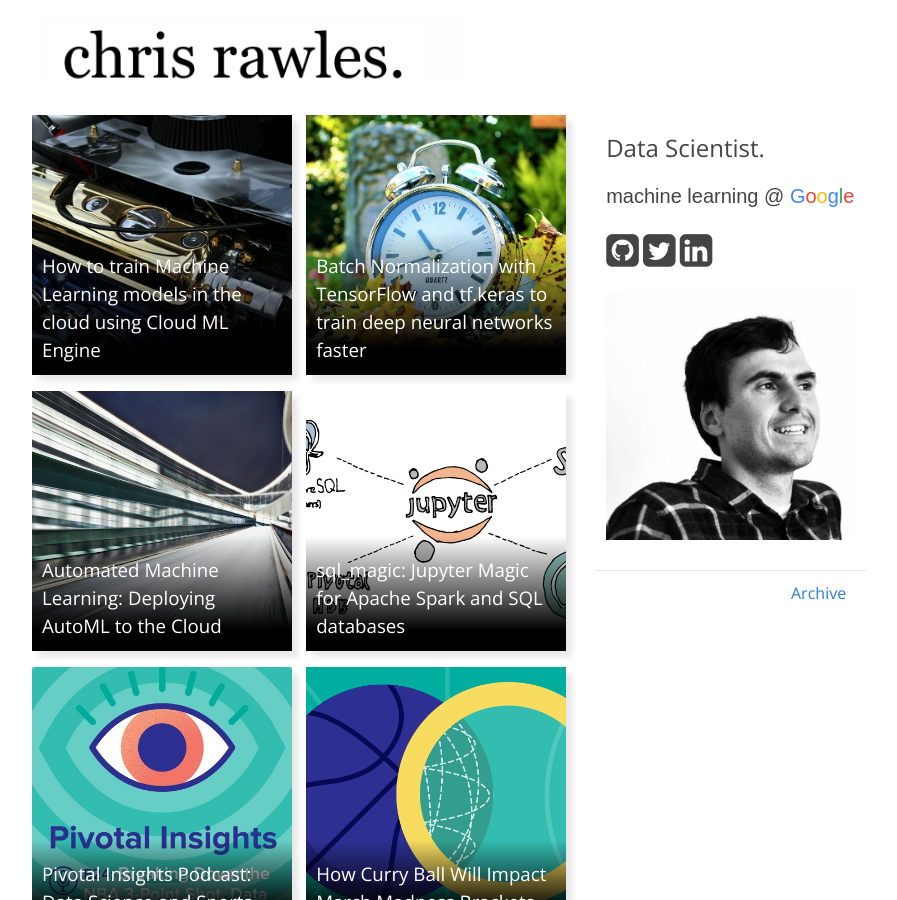
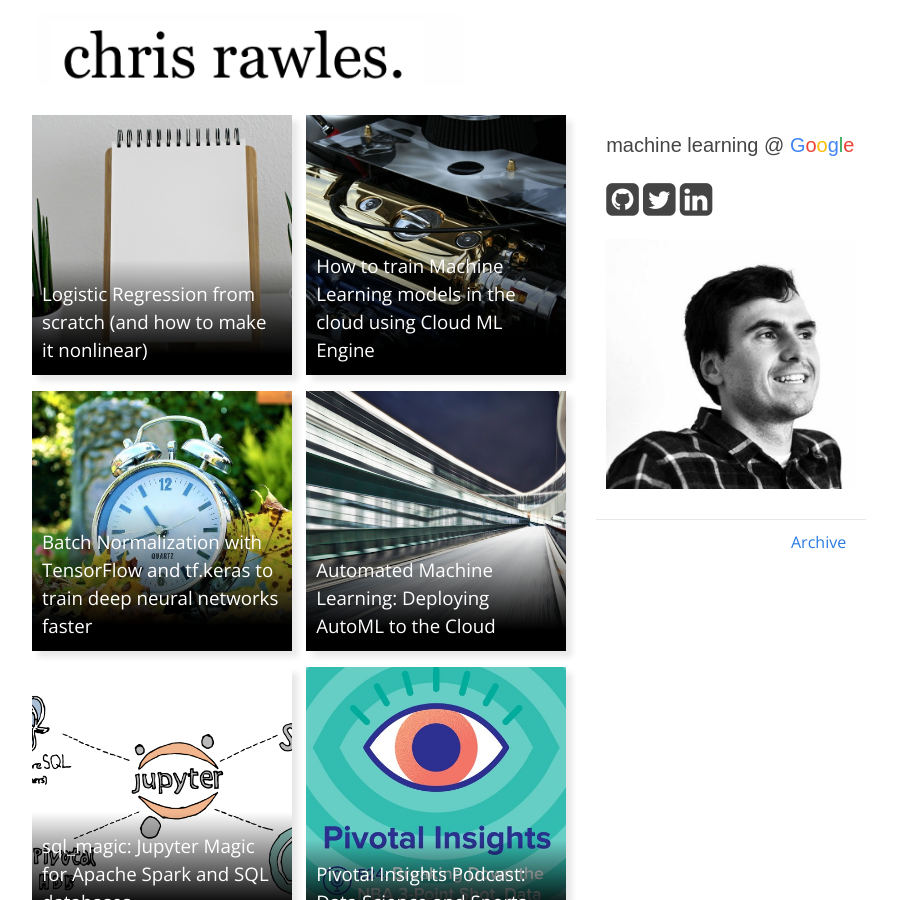
Before and after one commit to crawles/crawles.github.io, a Jekyll site: the page built from index.html, in a window 1280 px wide and 900 px high. Shown: the whole window, without its empty margins (178-1075 px from the left). Built offline with Jekyll 4.4.1, drawn with Linux system fonts in a browser that asks for light colours; some web fonts are replaced; some of the changed lines change nothing that is shown.

Commit message:
Added logistic regression post

````diff
--- a/_config.yml
+++ b/_config.yml
@@ -6,7 +6,7 @@
 # 'jekyll serve'. If you change this file, please restart the server process.
 
 # Site settings
-title: "Chris Rawles.  Data Scientist."
+title: "Chris Rawles"
 baseurl: "" # the subpath of your site, e.g. /blog
 url: "http://crawles.github.io" # the base hostname & protocol for your site
 permalink: /:title/
--- a/_includes/grid-profile.html
+++ b/_includes/grid-profile.html
@@ -4,7 +4,6 @@
 </head>
 <div class="grid-profile">
 	<div class="greeting">
-        <h2>Data Scientist.</h2>
         <h3><a href="https://cloud.google.com/products/machine-learning/"><span style="font-family:'Product Sans', Arial, sans-serif;font-size:20px;color:#444444">machine learning @ <span style="color:#4285F4">G</span><span style="color:#EA4335">o</span><span style="color:#FBBC05">o</span><span style="color:#4285F4">g</span><span style="color:#34A853">l</span><span style="color:#EA4335">e</span></span></a></h3>
 
 	</div>
--- /dev/null
+++ b/_posts/2018-06-24-lr-scratch.md
@@ -0,0 +1,159 @@
+---
+layout: post
+title: "Logistic Regression from scratch (and how to make it nonlinear)"
+feature: "lr-scratch.jpg"
+keywords: "Machine Learning. Data Science. Python."
+published: true
+---
+
+Logistic Regression is a staple of the data science workflow. It constructs a linear decision boundary and outputs a probability. Below, I show how to implement Logistic Regression with Stochastic Gradient Descent (SGD) in a few dozen lines of Python code, using NumPy. Then I will show how to build a nonlinear decision boundary with Logistic Regression by using feature crosses.
+
+Here is [the repo](https://github.com/crawles/logistic-regression-from-scratch/blob/master/results/titanic_auc.png) with the full code shown below.
+
+
+## Why logistic regression?
+Although, in many applications Logistic Regression has been replaced by more advanced techniques such as ensemble tree-based methods (like gradient boosting) or by deep neural networks. However, it is still commonly used due to its simplicity and interpretability. For example, the algorithm is still a workhorse in some applications such as [credit risk](https://www.sciencedirect.com/science/article/pii/S1877050910002796) where legal considerations highly value its simplicity.
+
+In addition, Logistic Regression is still important for many reasons including: it serves as a simple-to-train baseline, works well with sparse features, adds memorization capabilities, as in a [wide and deep](https://ai.googleblog.com/2016/06/wide-deep-learning-better-together-with.html) model, and is simple and easy to implement.
+
+Finally it serves as a nice learning aid for deep learning, as logistic regression is equivalent to a neural network with no hidden layers. Like neural networks, you can train it using stochastic gradient descent.
+
+### Always start with a baseline
+
+Baselines are important. Before you start building complex models, test your features on a simple model – this will save you valuable debugging time and help you figure out if there is indeed signal in your data.  The time to train Logistic Regression models (and ensemble methods such as Random Forest) is typically at least an order of magnitude faster than that of deep neural networks.
+
+It's cheap to realize your data is crap or to debug data leakage on your simple model that takes seconds to train, rather than your complex one that takes minutes to hours.
+
+Finally, a baseline model gives you an initial target to beat. If you can’t beat your baseline with a complex model or you are just barely beating it, stick to your baseline or go back to the drawing board.
+
+## Logistic Regression in NumPy
+Here is the entire code to train Logistic Regression from scratch in Python.
+
+```python
+BATCH_SIZE = 100
+STEPS = 1000
+LEARNING_RATE = 0.5
+
+def _sigmoid(logits):
+    return 1/(1 + np.exp(-logits))
+
+def forward(X, W):
+    logits = np.dot(X, W)
+    return _sigmoid(logits)[:,0]
+
+def gradient(X, y, pred):
+    return np.dot((pred - y), X).T/y.shape[0]
+
+def get_next_batch():
+    return df.iloc[start:end,:][features], df.iloc[start:end]['y']
+
+# initialize
+start = 0
+end = BATCH_SIZE
+W = np.random.random([N_FEATURES, 1])
+
+for step in STEPS:
+
+    X_batch, y_batch = get_next_batch(traindf)
+    pred = forward(X_batch, W)
+    dw = gradient(X_batch, y_batch, pred).reshape(N_FEATURES,1)
+    W -= LEARNING_RATE*dw
+
+    start += BATCH_SIZE
+    end += BATCH_SIZE
+    LEARNING_RATE *= .99
+```
+
+Let's walk through the key parts of the code. The forward call creates predictions by multiplying the model's weights by our input vector containing our features (the input includes the bias value) and summing the result.
+
+```python
+def _sigmoid(logits):
+    return 1/(1 + np.exp(-logits))
+
+def forward(X, W):
+    logits = np.dot(X, W)
+    return _sigmoid(logits)[:,0]
+```
+
+In order to actually train the model, we need to iteratively update the weights at each step using the gradient approximation from each batch. The lecture notes from Andrew Ng's [cs229 course](http://cs229.stanford.edu/notes/cs229-notes1.pdf) provide a nice derivation of the weight update step.
+
+```python
+def gradient(X, y, pred):
+    return np.dot((pred - y), X).T/y.shape[0]
+```
+
+In our case, we will be using vanilla Stochastic Gradient Descent (SGD) for training out model. SGD is the workhorse for training our model. Alternatively, we could utilize more sophisticated optimizers such as Adam or Momentum Optimizers, which would likely converge faster.  Below if the iterative updating process for SGD.
+
+```python
+for step in STEPS:
+    X_batch, y_batch = get_next_batch(traindf)
+    pred = forward(X_batch, W)
+    dw = gradient(X_batch, y_batch, pred).reshape(N_FEATURES,1)
+    W -= LEARNING_RATE*dw. # SGD update step
+```
+
+Let's try our algorithm on a dataset consisting of two features and a linear separating boundary. It successfully learns a boundry to do so:
+
+![diag](https://github.com/crawles/logistic-regression-from-scratch/blob/master/results/diag.gif?raw=true)
+
+Our model will run into difficulty trying to classify examples created from the [XOR function](https://en.wikipedia.org/wiki/Exclusive_or).  There is no single line that can differentiate the two classes.
+
+![xor](https://github.com/crawles/logistic-regression-from-scratch/blob/master/results/xor.gif?raw=true)
+
+
+## Feature crosses introduce nonlinearity
+
+We can incorporate feature crosses to solve the XOR problem. This will give the classifier more to work with than just a "line" to seperate classes. Feature crosses allow us to build nonlinear decision boundaries, even though we are using a linear classifier, logistic regression.
+
+This is important because many real world phenomena are nonlinear. I’ll show an intuitive example of feature crosses below on the titanic dataset.
+
+We can cross `f1` and `f2` by multiplying them together:
+
+```df['f1f2'] = df['f1'] * df['f2']
+```
+
+Let's revisit the XOR problem using feature crosses:
+
+![xor_cross](https://github.com/crawles/logistic-regression-from-scratch//blob/master/results/xor_cross.gif?raw=true)
+
+Using additional crosses, we can solve even more shapes.
+
+A distribution created from a sinewave function:
+
+![sine](https://github.com/crawles/logistic-regression-from-scratch//blob/master/results/sine.gif?raw=true)
+
+The model can't quite fit a box, but it's better than without crosses, using just a line.
+
+![box](https://github.com/crawles/logistic-regression-from-scratch//blob/master/results/box.gif?raw=true)
+
+
+Just be careful of overfitting. Feature crosses, particularly for categorical variables, blow up the feature space and can be cause your model to overfit. Incorporating regularization becomes even more important.
+
+While this example is nice to view visually, let's look at feature crosses on the Titanic dataset.
+
+## Feature crosses: Intuitive example using titanic
+The titanic dataset is a rather morbid dataset, for predicting if a passenger will survive or die on the titanic cruiseliner. There are several features available, but I will just be using a couple:
+
+![titanic](https://github.com/crawles/logistic-regression-from-scratch/blob/master/results/titanic.png?raw=true)
+
+Using the logistic regression code I wrote above, I ran 100 trials:
+
+![titanic](https://github.com/crawles/logistic-regression-from-scratch/blob/master/results/titanic_auc.png?raw=true)
+
+Let’s cross `sex_male` with `age`. The hypothesis being that both age and gender, together, affected one’s likelihood to survive. We know gender and age by themselves are important - there is the line “women and children first” that was alledged to be said for who has access to life rafts. Thus `age` and `sex_male` are both negatively correlated with survival.
+
+However, what about gender for children? It wasn’t the case that girls were more likely to survive then boys.  Right now the model doesn’t encode this relationship. We need to cross the two features to create `age__x__sex_male`:
+
+After crossing these two columns, we get better AUC:
+
+![titanic](https://github.com/crawles/logistic-regression-from-scratch/blob/master/results/titanic_crossed_auc.png?raw=true)
+
+## Conclusion
+
+Logistic regression is relatively simple to implement from scratch. Though it’s been around for decades, it still is heavily utilized and serves as a nice instructional tool for learning more advanced techniques like neural networks. Finally, though it’s a linear classifier, logistic regression can create nonlinear decision boundaries if input features are crossed.
+
+
+## Additional Resources
+* [Feature Crosses in TensorFlow](https://www.tensorflow.org/api_docs/python/tf/feature_column/crossed_column), [Scikit-Learn](http://scikit-learn.org/stable/modules/generated/sklearn.preprocessing.PolynomialFeatures.html)
+* Try feature crosses (and training deep neural networks) interactively with [TensorFlow playground](https://playground.tensorflow.org/#activation=tanh&batchSize=10&dataset=circle&regDataset=reg-plane&learningRate=0.03&regularizationRate=0&noise=0&networkShape=4,2&seed=0.23768&showTestData=false&discretize=false&percTrainData=50&x=true&y=true&xTimesY=false&xSquared=false&ySquared=false&cosX=false&sinX=false&cosY=false&sinY=false&collectStats=false&problem=classification&initZero=false&hideText=false).
+* Quora answer on [linearity and logistic regression](https://www.quora.com/Why-is-logistic-regression-considered-a-linear-model)
````
Also changed, not shown: assets/post/full/lr-scratch.jpg (added), assets/post/thumbnail/lr-scratch.jpg (added).
